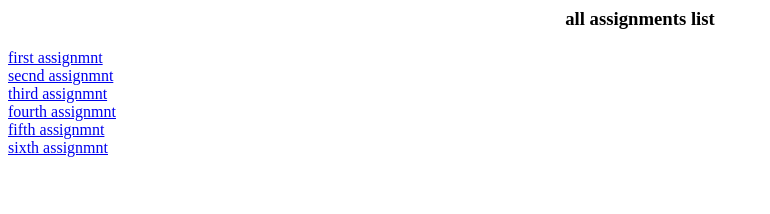
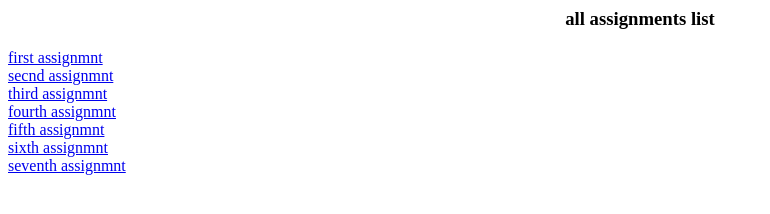
Before and after one commit to jayu-9/insanitylearnerassignments, a plain HTML site: page index.html in a window 1280 px wide. Shown: the whole page, without its empty margins (0-770 px from the left). Drawn offline with Linux system fonts and the light colour scheme.

Commit message:
Update index.html

```diff
--- a/index.html
+++ b/index.html
@@ -8,4 +8,5 @@
 
 <a href="assignment5.html">fifth assignmnt</a><br>
 <a href="assignment6.html">sixth assignmnt</a><br>
+ <a href="assignment7.html">seventh assignmnt</a><br>
 </html>
```
